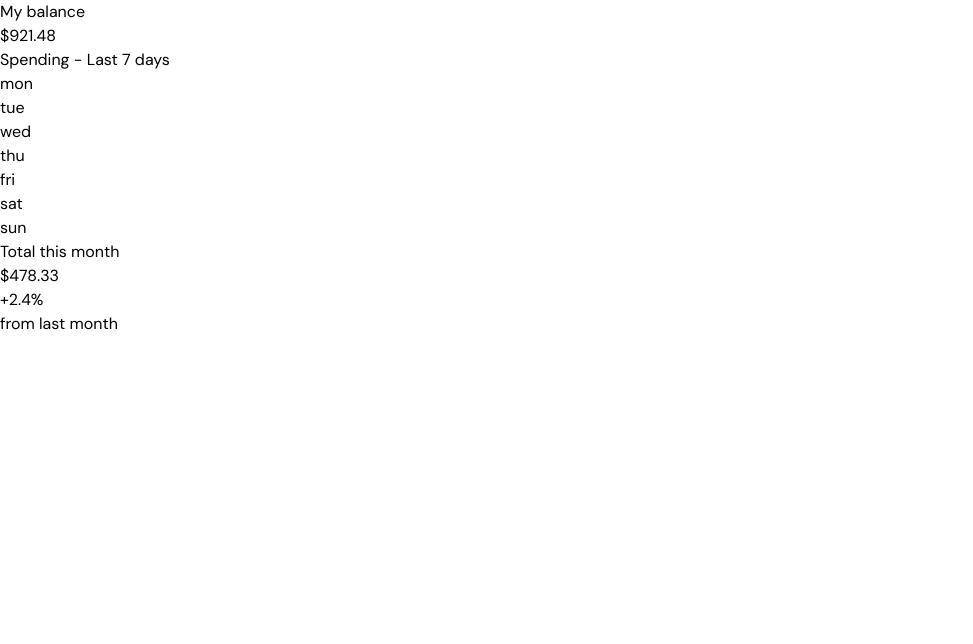
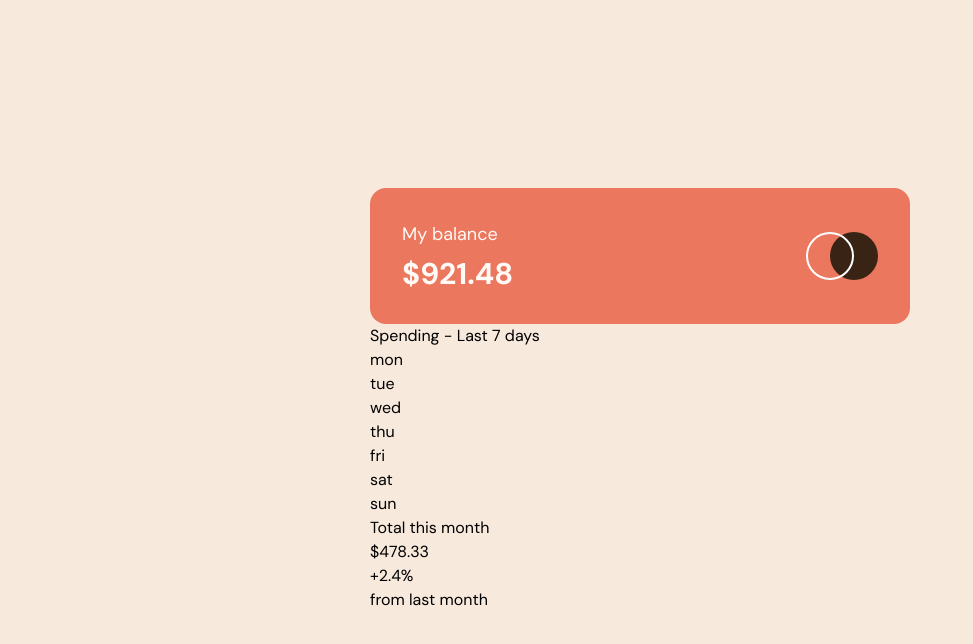
Before and after one commit to n0rrman/frontend-mentor-challenges-green, a Next.js app in the folder expenses-chart-component/: page / in a window 1280 px wide. Shown: the top 644 px of the page, without its empty margins (0-973 px from the left). Built offline with nearby package versions, Linux system fonts and the light colour scheme.

Commit message:
expenses-chart-component balance card added

```diff
--- a/expenses-chart-component/src/app/layout.tsx
+++ b/expenses-chart-component/src/app/layout.tsx
@@ -17,7 +17,7 @@ export default function RootLayout({
 }>) {
   return (
     <html lang="en">
-      <body className={dm.className}>{children}</body>
+      <body className={`${dm.className} bg-cream`}>{children}</body>
     </html>
   );
 }
--- a/expenses-chart-component/src/app/page.tsx
+++ b/expenses-chart-component/src/app/page.tsx
@@ -1,24 +1,14 @@
-export default function Home() {
+import { promises as fs } from "fs";
+
+import ExpensesChart from "@/components/expenses-chart";
+
+export default async function Home() {
+  const file = await fs.readFile(process.cwd() + "/src/app/data.json", "utf-8");
+  const data = JSON.parse(file);
+
   return (
-    <div>
-      <div>
-        <div>My balance</div>
-        <div>$921.48</div>
-      </div>
-      <h1>Spending - Last 7 days</h1>
-
-      <div>mon</div>
-      <div>tue</div>
-      <div>wed</div>
-      <div>thu</div>
-      <div>fri</div>
-      <div>sat</div>
-      <div>sun</div>
-
-      <div>Total this month</div>
-      <div>$478.33</div>
-      <div>+2.4%</div>
-      <div>from last month</div>
-    </div>
+    <main className="min-h-screen flex flex-col items-center justify-center">
+      <ExpensesChart expenses={data} />
+    </main>
   );
 }
--- /dev/null
+++ b/expenses-chart-component/src/components/balance-card.tsx
@@ -0,0 +1,23 @@
+import Image from "next/image";
+
+import logo from "/public/logo.svg";
+
+interface BalanceCardProps {
+  balance: number;
+}
+
+export default function BalanceCard({ balance }: BalanceCardProps) {
+  return (
+    <div className="bg-softRed text-veryPaleOrange flex flex-row justify-between p-8 rounded-2xl">
+      <div className="flex flex-col gap-2 justify-between items-start">
+        <div className="text-lg">My balance</div>
+        <div className="text-3xl font-bold">${balance}</div>
+      </div>
+      <div className="flex items-center">
+        <div className="relative h-[48px] w-[72px]">
+          <Image fill src={logo} alt="" />
+        </div>
+      </div>
+    </div>
+  );
+}
--- /dev/null
+++ b/expenses-chart-component/src/components/expenses-chart.tsx
@@ -0,0 +1,28 @@
+import BalanceCard from "./balance-card";
+
+interface ExpensesChartProps {
+  expenses: { day: string; amount: number }[];
+}
+
+export default function ExpensesChart({ expenses }: ExpensesChartProps) {
+  return (
+    <div className="w-[33.75rem]">
+      <BalanceCard balance={921.48} />
+
+      <h1>Spending - Last 7 days</h1>
+
+      <div>mon</div>
+      <div>tue</div>
+      <div>wed</div>
+      <div>thu</div>
+      <div>fri</div>
+      <div>sat</div>
+      <div>sun</div>
+
+      <div>Total this month</div>
+      <div>$478.33</div>
+      <div>+2.4%</div>
+      <div>from last month</div>
+    </div>
+  );
+}
```
Also changed, not shown: expenses-chart-component/package.json (+6 -5 lines), expenses-chart-component/src/components/spending-card.tsx (added), 1 other file (tests, documents, lock files or other folders).
